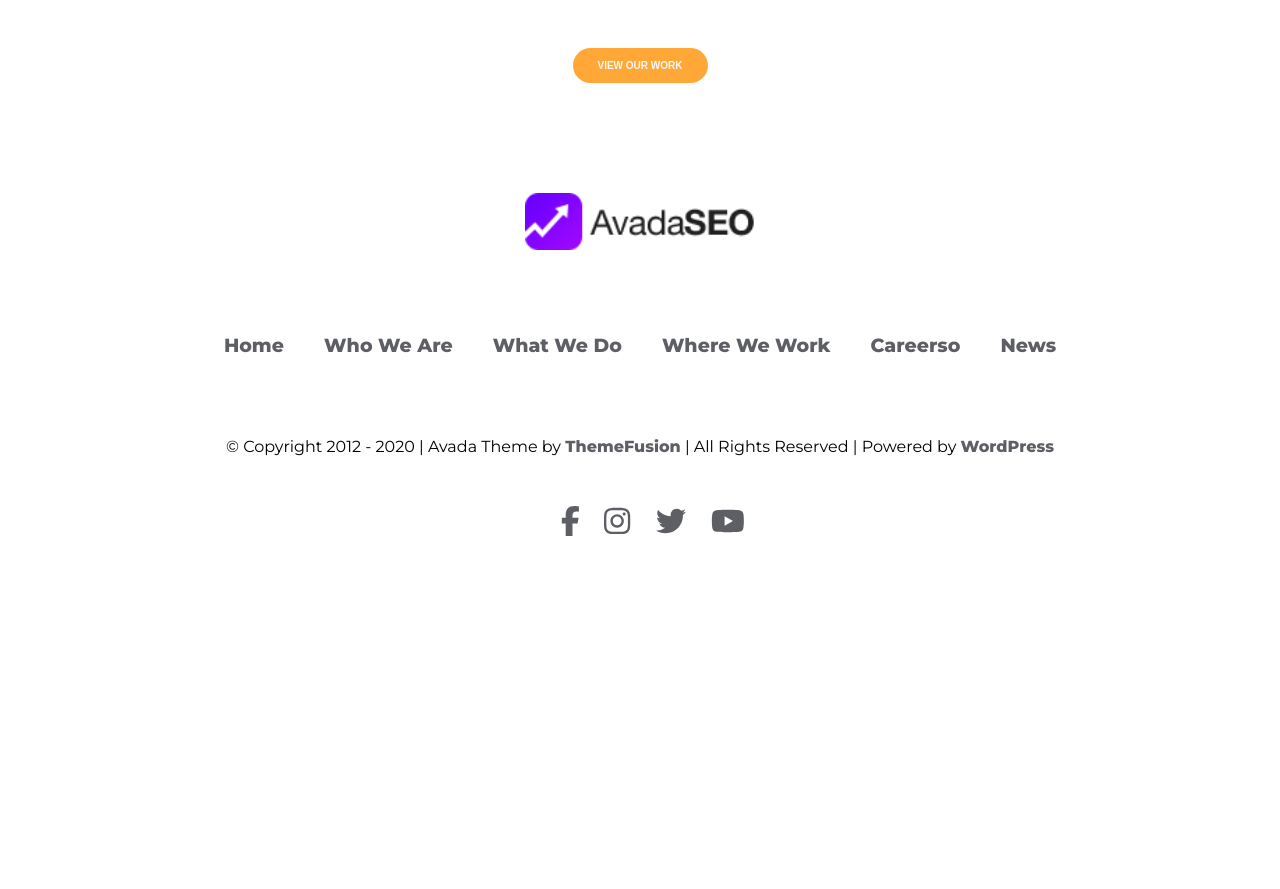
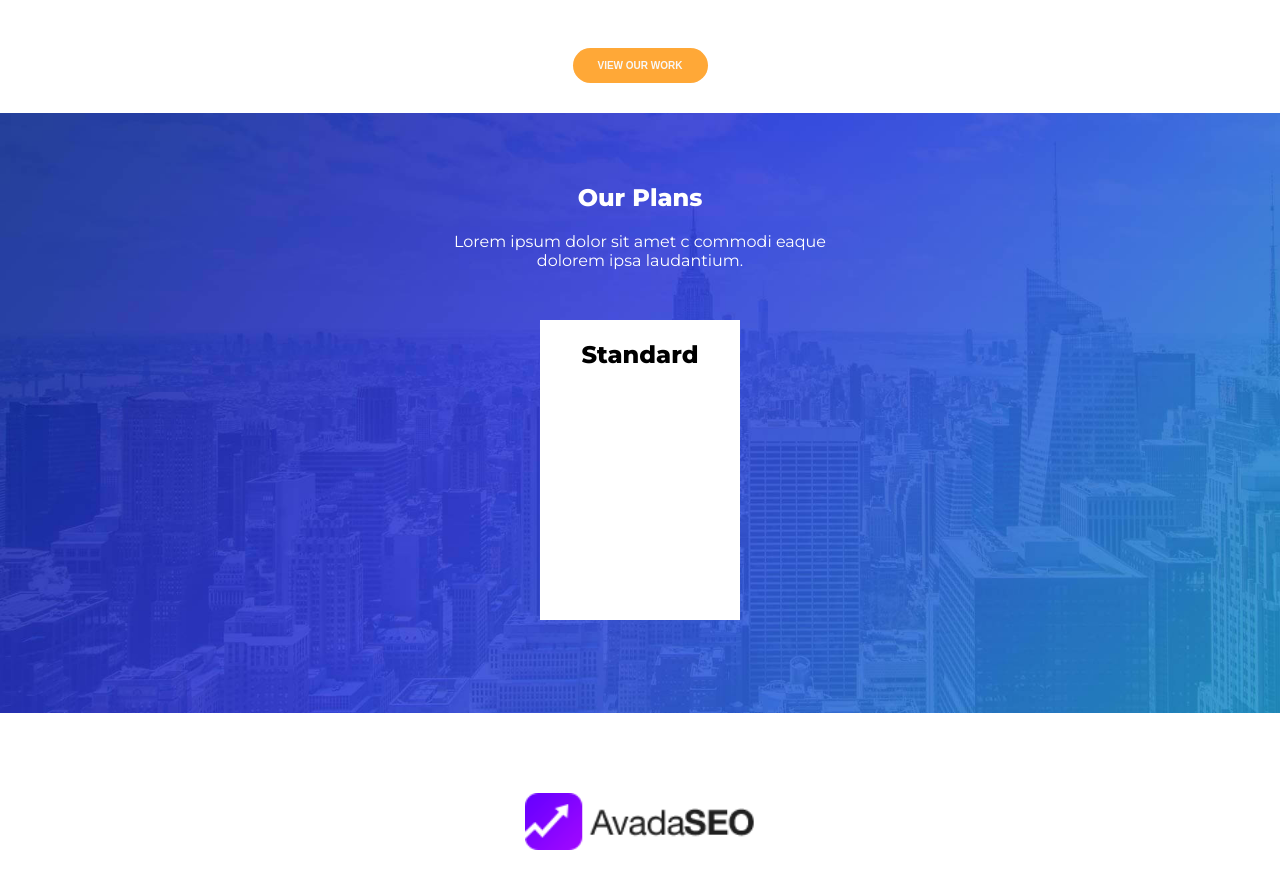
Before and after one commit to Ferlo94/proj-html-vuejs, a Vue app: page / in a window 1280 px wide. Shown: the part 2996-3885 px from the top of the page. Before the commit the page ends 3592 px from the top, so only its background shows below. Built offline with nearby package versions, Linux system fonts and the light colour scheme.

Commit message:
inizio sez 4

```diff
--- a/src/App.vue
+++ b/src/App.vue
@@ -13,9 +13,11 @@
 import BaseHeader from './components/BaseHeader.vue'
 import BaseMain from './components/BaseMain.vue'
 import BaseFooter from './components/BaseFooter.vue'
+
 export default {
   name: 'App',
   components: {
+
     BaseHeader,
     BaseMain,
     BaseFooter,
@@ -25,5 +27,5 @@ export default {
 </script>
 
 <style lang="scss">
-@import './assets/style/global.scss'
+  @import './assets/style/global.scss'
 </style>
--- a/src/assets/style/mixins.scss
+++ b/src/assets/style/mixins.scss
@@ -20,6 +20,16 @@
     cursor: pointer;
 };
 
+@mixin container-xx-small {
+    max-width: var(--container-xx-small);
+    margin: auto;
+}
+
+@mixin container-x-small {
+    max-width: var(--container-x-small);
+    margin: auto;
+}
+
 @mixin container-medium {
     max-width: var(--container-medium);
     margin: auto;
--- a/src/components/BaseMain.vue
+++ b/src/components/BaseMain.vue
@@ -3,6 +3,7 @@
         <SectionOne/>
         <SectionTwo/>
         <SectionThree/>
+        <SectionFour/>
     </main>
 </template>
 
@@ -11,6 +12,7 @@
 import SectionOne from './SectionOne.vue'
 import SectionTwo from './SectionTwo.vue'
 import SectionThree from './SectionThree.vue'
+import SectionFour from './SectionFour.vue'
 
 export default {
     name: 'BaseMain',
@@ -19,6 +21,7 @@ export default {
         SectionOne,
         SectionTwo,
         SectionThree,
+        SectionFour,
     }
 }
 </script>
--- /dev/null
+++ b/src/components/SectionFour.vue
@@ -0,0 +1,65 @@
+<template>
+    <section class="section">
+        <div class="section__top">
+            <h2>Our Plans</h2>
+            <p>Lorem ipsum dolor sit amet c commodi eaque dolorem ipsa laudantium.</p>
+        </div>
+        <div class="section__bottom">
+            <div class="card-section-3">
+                <h2>Standard</h2>
+            </div>
+        </div>
+    </section>
+</template>
+
+<script>
+export default {
+    name: 'SectionFour'
+}
+</script>
+
+<style lang='scss' scoped>
+    .section {
+        min-height: 600px;
+        display: flex;
+        flex-direction: column;
+        align-items: center;
+        text-align: center;
+
+        background-image: url(../assets/img/background1.jpg);
+        background-repeat: no-repeat;
+        background-size: cover;
+        background-position: center;
+
+        &__top {
+            max-width: var(--container-xx-small);
+            display: flex;
+            flex-direction: column;
+
+            h2 {
+                color: white;
+                margin: 70px 0px 20px 0px;
+            }
+
+            p {
+                color: white;
+            }
+        }
+
+        &__bottom {
+            display: flex;
+            justify-content: center;
+
+            .card-section-3 {
+                background: white;
+                height: 300px;
+                width: 200px;
+                margin-top: 50px;
+
+                display: flex;
+                flex-direction: column;
+                padding: 20px;
+            }
+        }
+    }
+</style>
--- a/src/components/SectionOne.vue
+++ b/src/components/SectionOne.vue
@@ -36,16 +36,17 @@ export default {
 
 <style lang='scss' scoped>
 
+@import '../assets/style/mixins.scss';
+
     .section {
         min-height: 650px;
         background: #f7f8fa;
 
         &__top {
+            @include container-x-small;
             display: flex;
             flex-direction: column;
             justify-content: center;
-            max-width: var(--container-x-small);
-            margin: auto;
             text-align: center;
 
             h2 {
@@ -62,9 +63,8 @@ export default {
         }
 
         &__mid {
+            @include container-medium;
             display: flex;
-            max-width: var(--container-medium);
-            margin: auto;
             justify-content: center;
             margin-top: 30px;
 
--- a/src/components/SectionTwo.vue
+++ b/src/components/SectionTwo.vue
@@ -40,6 +40,7 @@ export default {
 </script>
 
 <style lang= 'scss' scoped>
+
 
     .section {
 
```
